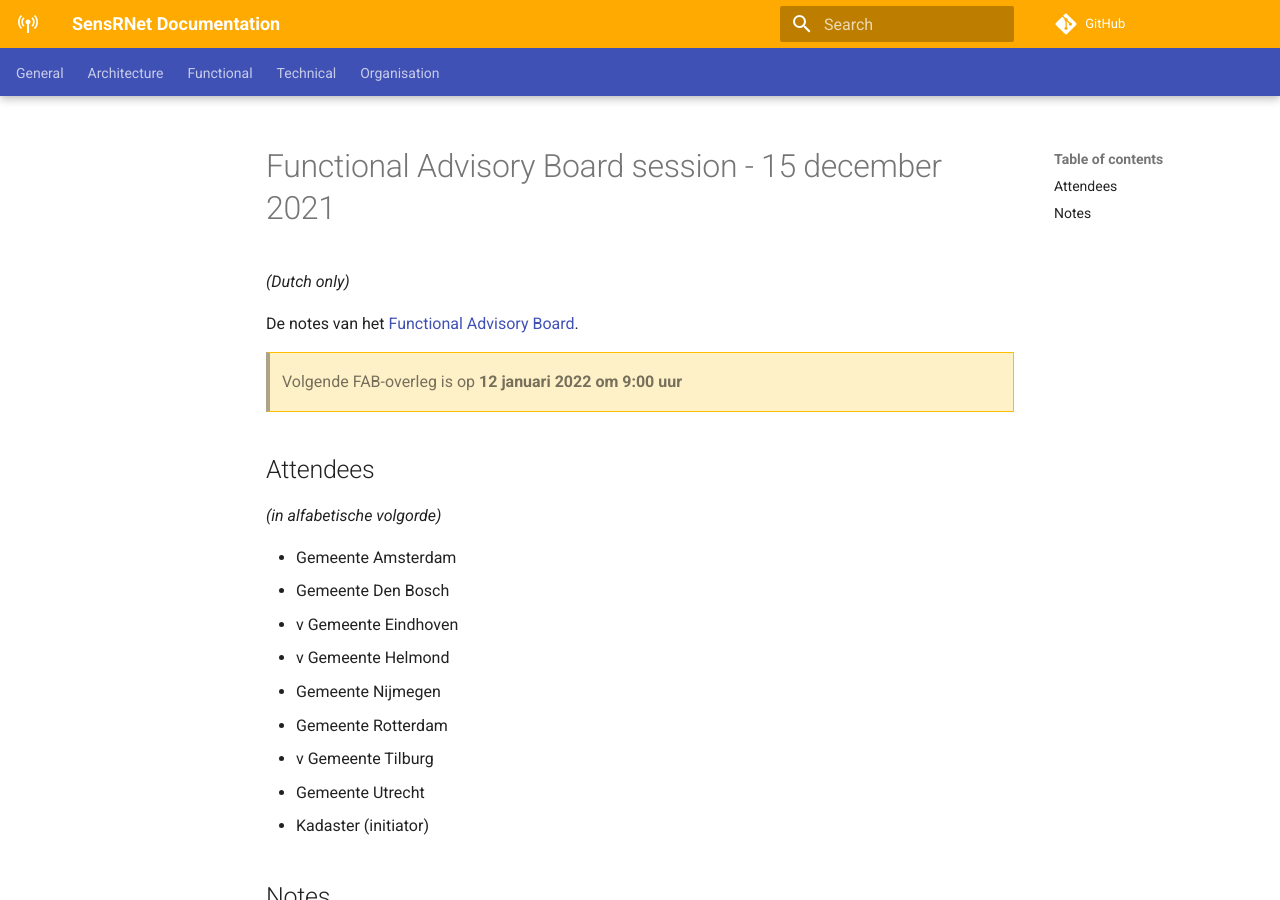
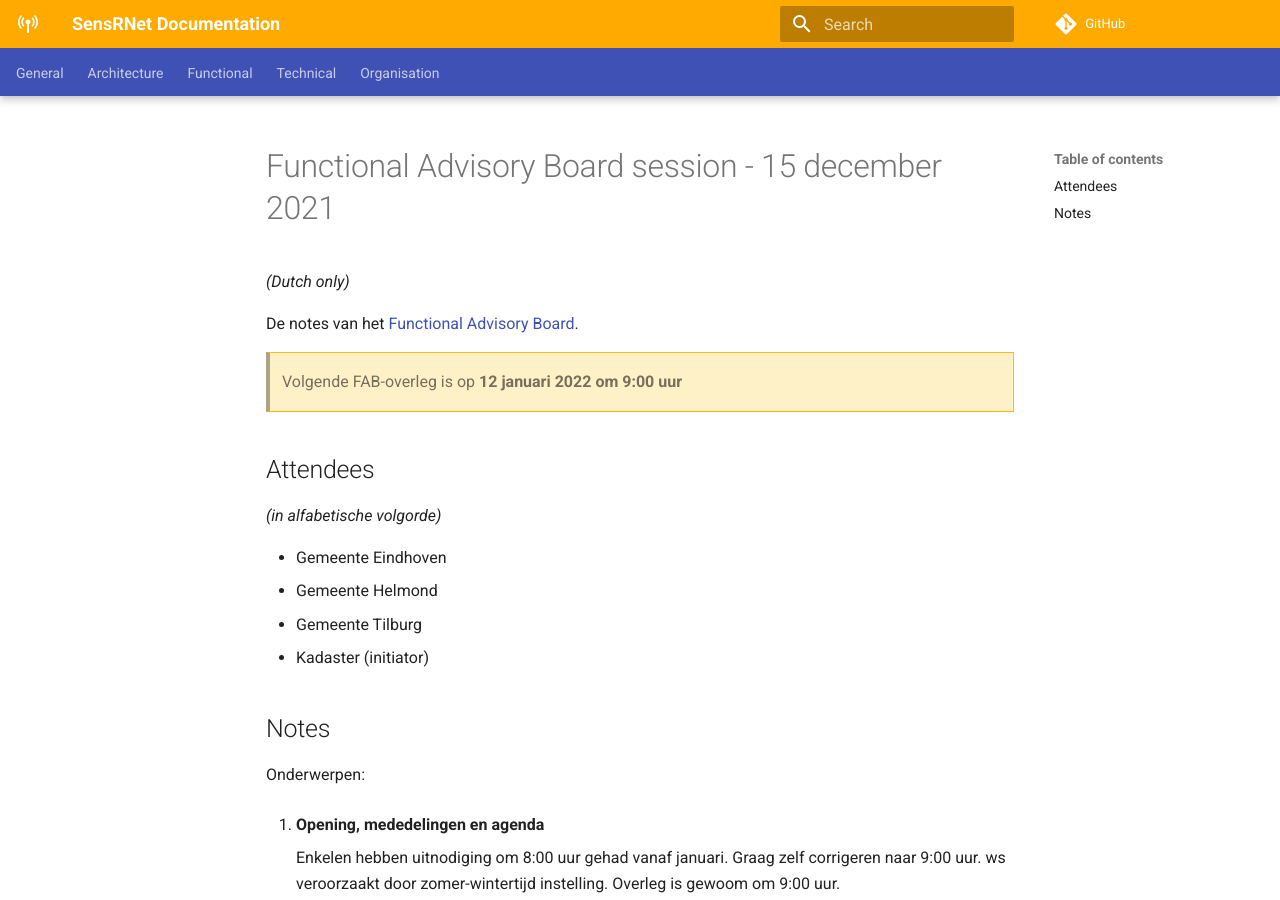
Before and after one commit to kadaster-labs/sensrnet-home, an MkDocs documentation site: the page built from docs/notes/2021-12-15-FAB-notes.md, in a window 1280 px wide and 900 px high. Built offline with MkDocs 1.6.1 and Material for MkDocs 9.7.7, drawn with Linux system fonts in a browser that asks for light colours; comment, search, counter and statistics services are not loaded.

Commit message:
Update 2021-12-15-FAB-notes.md

```diff
--- a/docs/notes/2021-12-15-FAB-notes.md
+++ b/docs/notes/2021-12-15-FAB-notes.md
@@ -10,14 +10,9 @@ De notes van het [Functional Advisory Board](../FAB.md).
 
 _(in alfabetische volgorde)_
 
-- Gemeente Amsterdam
-- Gemeente Den Bosch
-- v Gemeente Eindhoven
-- v Gemeente Helmond
-- Gemeente Nijmegen
-- Gemeente Rotterdam
-- v Gemeente Tilburg
-- Gemeente Utrecht
+- Gemeente Eindhoven
+- Gemeente Helmond
+- Gemeente Tilburg
 - Kadaster (initiator)
 
 ## Notes
```
